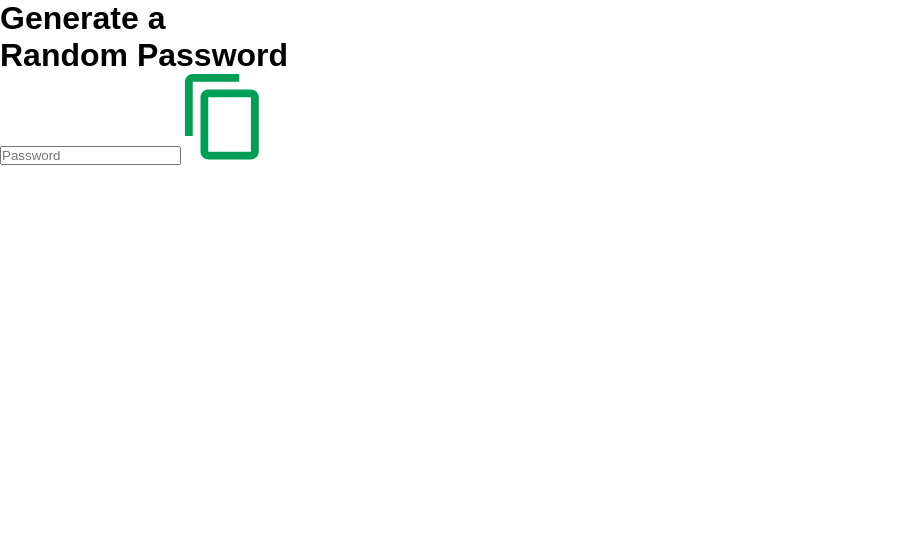
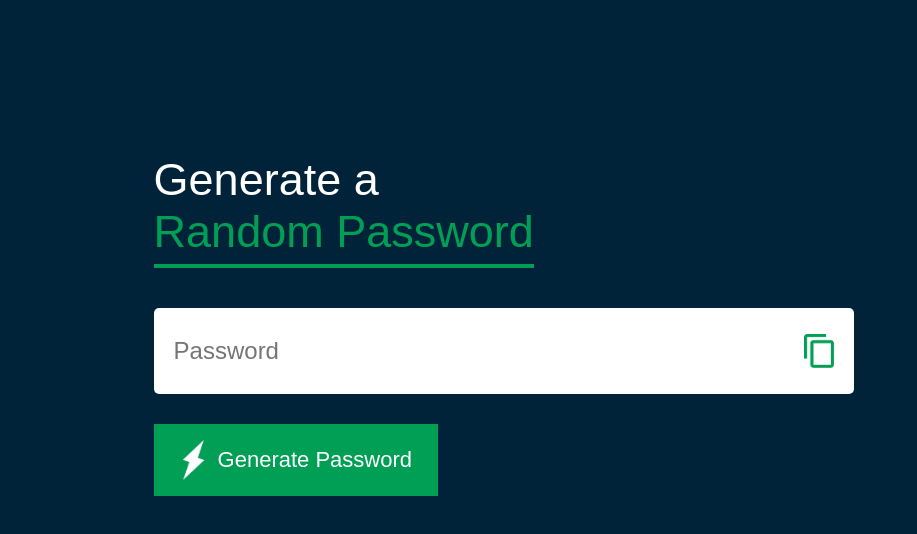
Before and after one commit to Jivansatapathy/Password-Genrator, a plain HTML site: page index.html in a window 1280 px wide. Shown: the whole page, without its empty margins (0-917 px from the left). Drawn offline with Linux system fonts and the light colour scheme.

Commit message:
Second Commit

```diff
--- a/index.html
+++ b/index.html
@@ -7,14 +7,46 @@
 </head>
 <body>
 <div class="container">
-    <h1>Generate a <br>Random Password</h1>
+    <h1>Generate a <br> <span>Random Password</span></h1>
     <div class="display">
-        <input type="text" id="Password" placeholder="Password">
-        <img src="Images/copy.png">
+        <input type="text" id="password" placeholder="Password">
+        <img src="Images/copy.png" onclick="copyPassword()">
     </div>
+    <button onclick="createPassword()"><img src="Images/generate.png"> Generate Password</button>
 </div>
 
+<script>
 
+const passwordBox = document.getElementById("password");
+const lenght = 12;
+
+const upperCase = "ABCDEFGHIJKLMNOPQRSTUVWXYZ";
+const lowerCase = "abcdefghijklmnopqrstuvwxyz";
+const number = "0123456789";
+const symbol = "@#$%^&*~!_+|()<>/-=";
+
+const allChars = upperCase + lowerCase + number + symbol;
+
+function createPassword(){
+    let password = "";
+    password += upperCase[Math.floor(Math.random() * upperCase.length)];
+    password += lowerCase[Math.floor(Math.random() * lowerCase.length)];
+    password += number[Math.floor(Math.random() * number.length)];
+    password += symbol[Math.floor(Math.random() * symbol.length)];
+
+    while(lenght > password.length){
+        password += allChars[Math.floor(Math.random() * allChars.length)];
+    }
+    passwordBox.value = password;
+}
+
+
+function copyPassword(){
+    passwordBox.select();
+    document.execCommand("copy");
+}
+
+</script>
 
 </body>
 </html>
--- a/style.css
+++ b/style.css
@@ -4,3 +4,59 @@
     font-family: 'Poppins', sans-serif;
     box-sizing: border-box;
 }
+body{
+    background: #002339;
+    color: #fff;
+}
+.container{
+    margin: 12%;
+    width: 90%;
+    max-width: 700px;
+}
+.display{
+    width: 100%;
+    margin-top: 50px;
+    margin-bottom: 30px;
+    background: #fff;
+    color: #333;
+    display: flex;
+    align-items: center;
+    justify-content: space-between;
+    padding: 26px 20px;
+    border-radius: 5px;
+}
+.container h1{
+    font-weight: 500;
+    font-size: 45px;
+}
+.container h1 span{
+    color: #019f55;
+    border-bottom: 4px solid #019f55;
+    padding-bottom: 7px;
+}
+.display img{
+    width: 30px;
+    cursor: pointer;
+}
+.display input{
+    border: 0;
+    outline: 0;
+    font-size: 24px;
+}
+.container button img{
+    width: 28px;
+    margin-right: 10px;
+}
+.container button{
+    border: 0;
+    outline: 0;
+    background: #019f55;
+    color: #fff;
+    font-size: 22px;
+    font-weight: 300;
+    display: flex;
+    align-items: center;
+    justify-content: center;
+    padding: 16px 26px;
+    cursor: pointer;
+}
```
